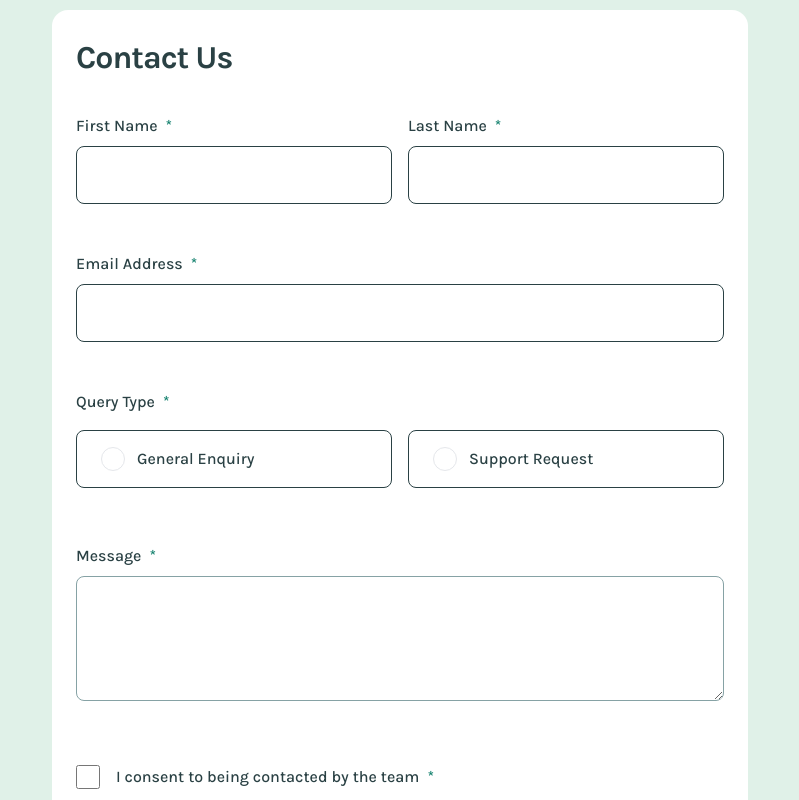
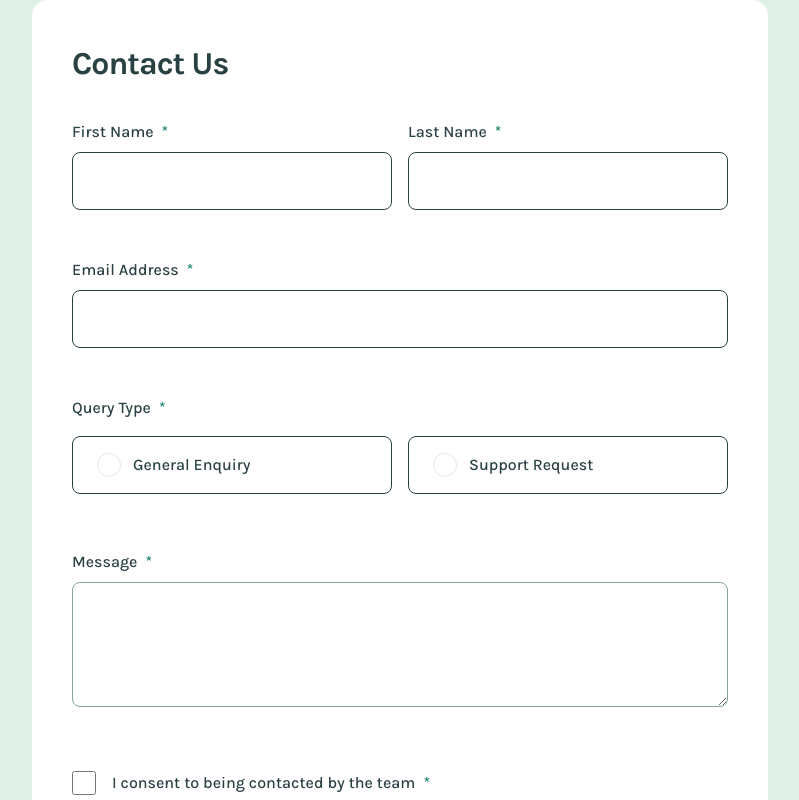
Before and after one commit to caner404/frontendmentor-contact-form, a React (Vite) app: page / in a window 1280 px wide. Shown: the top 800 px of the page, without its empty margins (240-1039 px from the left). Built offline with nearby package versions, Linux system fonts and the light colour scheme.

Commit message:
small adjustments

```diff
--- a/src/App.tsx
+++ b/src/App.tsx
@@ -47,7 +47,7 @@ function App() {
 
   return (
     <>
-      <main className='max-w-full max-h-[100vh] md:w-[736px]'>
+      <main className='max-w-full max-h-[100vh] md:w-[736px] m-6'>
         <Form onSubmit={onSubmit}>
           <section className='flex flex-col gap-8'>
             <h1 className='font-bold text-[32px] -tracking-[1px] text-left text-custom-grey-900'>Contact Us</h1>
--- a/src/form/Form.tsx
+++ b/src/form/Form.tsx
@@ -26,7 +26,7 @@ export default function Form({ children, onSubmit }: PropsWithChildren<FormProps
           reset();
         })}
         noValidate
-        className='p-6 bg-white rounded-2xl flex flex-col gap-10 m-5 '
+        className=' bg-white rounded-2xl flex flex-col gap-10 p-6 md:p-10'
       >
         {children}
       </form>
```
